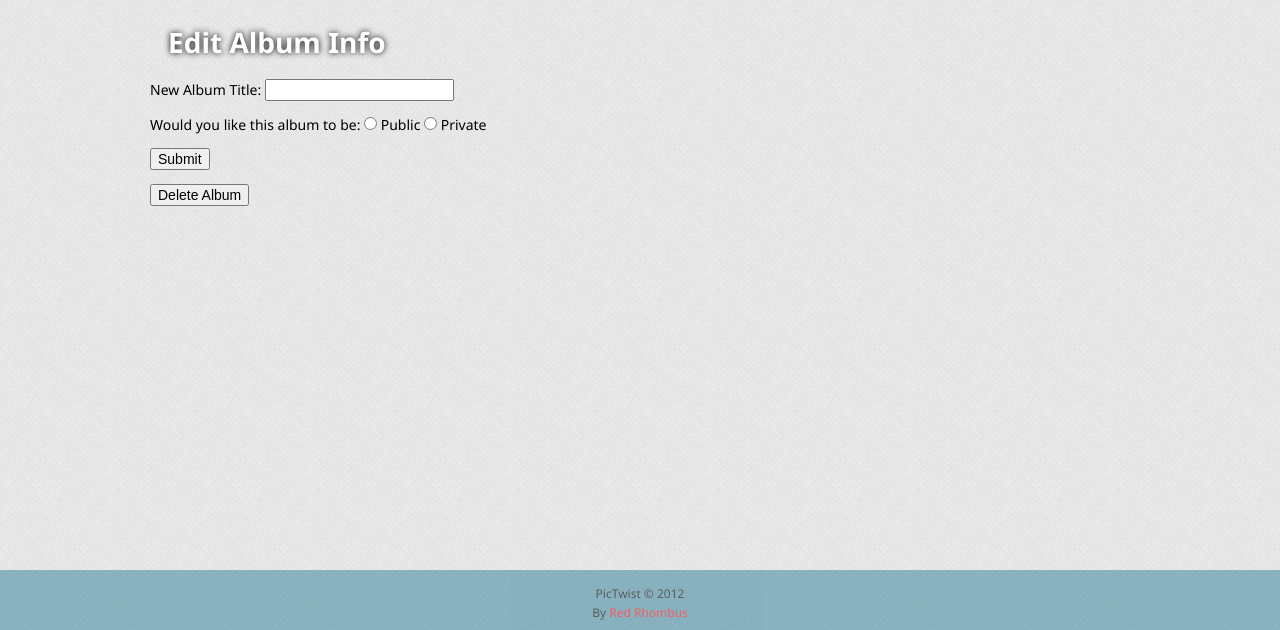
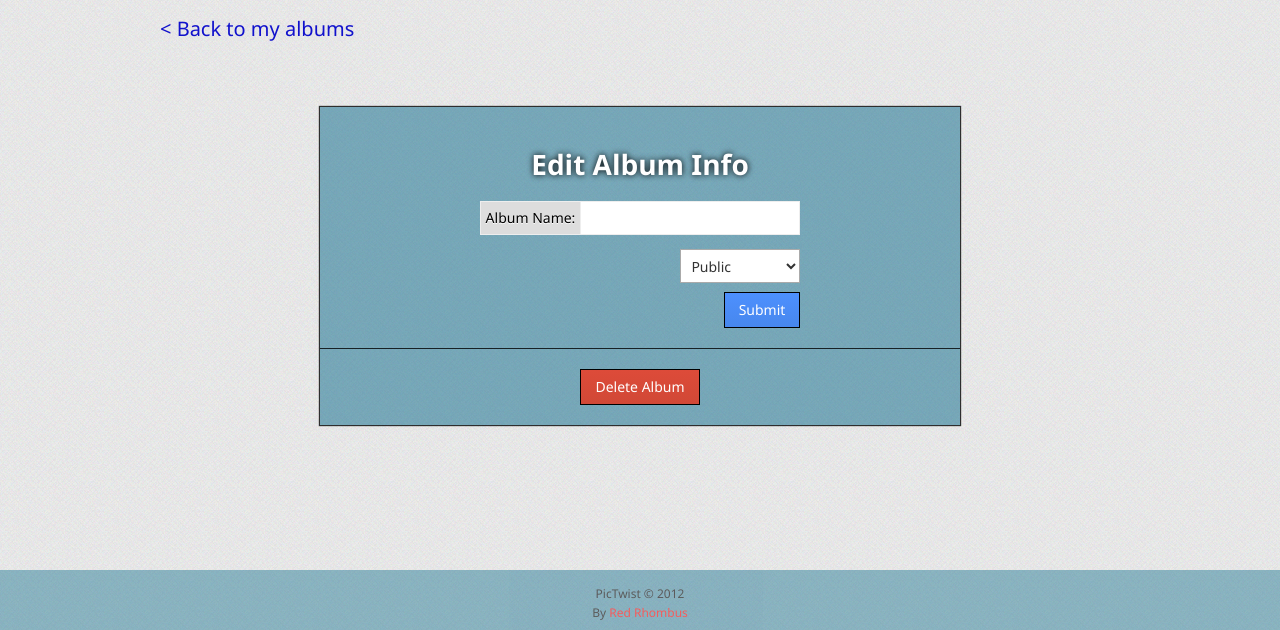
Before and after one commit to christiangenco/pictwist, a PHP site: page /album.editor.php?album_id=1 in a window 1280 px wide. Shown: the part 170-800 px from the top of the page. Run offline with PHP 8.4, Linux system fonts and the light colour scheme; the visitor is signed in with stand-in values (Sample User, id 1); data that the repository does not hold is empty; some libraries are stand-ins or nearby versions.

Commit message:
Styled album.editor.php

```diff
--- a/album.editor.php
+++ b/album.editor.php
@@ -11,7 +11,7 @@
         $query = "SELECT title, private from albums where id = $a_id;";
         $result = sql($query);
         $row = mysql_fetch_array($result);
-        if($row[title] == "Default")
+        if($row['title'] == "Default")
         {
             $_SESSION['error'] = "You cannot edit your Default album";
             redirect($albumsURL);
@@ -24,33 +24,44 @@
     }
 ?>
 
+<a class="returnLink" href="<?php echo $albumsURL;?>">< Back to my albums</a>
+
+
+<div class="centerBox">
+
 	<form id="Edit Album" action="<?php echo $baseURL . 'album.edit.processor.php?album_id=' . $a_id ?>" enctype="multipart/form-data" method="post">
 
 		<h1>
 			Edit Album Info
 		</h1>
 
-    <p>
-        <label for="title">New Album Title:</label>
-        <input id="title" type="text" value= "<?php echo $row['title']; ?>" name="title">
-    </p>
+		<div class="formContainer">
 
-    <p>
-        <lable for="PrivateRadio">Would you like this album to be: </label>
-        <input type="radio" name="PrivateRadio" value="Public" <?php echo ($row['private'] == '0')?'checked':' ' ?>/> Public
-        <input type="radio" name="PrivateRadio" value="Private" <?php echo ($row['private'] == '1')?'checked':' ' ?>/> Private
-    </p>
+			<div class="m-input-prepend">
+				<span class="add-on"><label for="title">Album Name:</label></span>
+				<input class="m-wrap" id="title" type="text" value= "<?php echo $row['title']; ?>" name="title">
+			</div>
 
-    <p>
-        <input type="submit" name="AlbumSubmit" value="Submit" />
-    </p>
+			<select class="m-wrap m-ctrl-small" name="PrivateRadio">
+				<option value="Public">Public</option>
+				<option value="Private" <?php echo ($row['private'] == '1')?'selected':' ' ?>>Private</option>
+			</select>
+			<br />
+
+			<input class="m-btn blue thinBorder" type="submit" name="AlbumSubmit" value="Submit" />
+
+		</div>
 
 	</form>
 
+	<div class="boxDivider"></div>
+
 	<form id="Delete Album" action="<?php echo $baseURL . 'album.deletion.php?album_id=' . $a_id ?>" enctype="multipart/form-data" method="post">
-    <p>
-        <input type="submit" name="DeleteAlbum" value="Delete Album" />
-    </p>
+
+		<input class="m-btn red thinBorder" type="submit" name="DeleteAlbum" value="Delete Album" />
+
 	</form>
 
+</div>
+
 <?php INCLUDE 'include/foot.php' ?>
```
Lines whose indentation alone changed are shown as unchanged.
